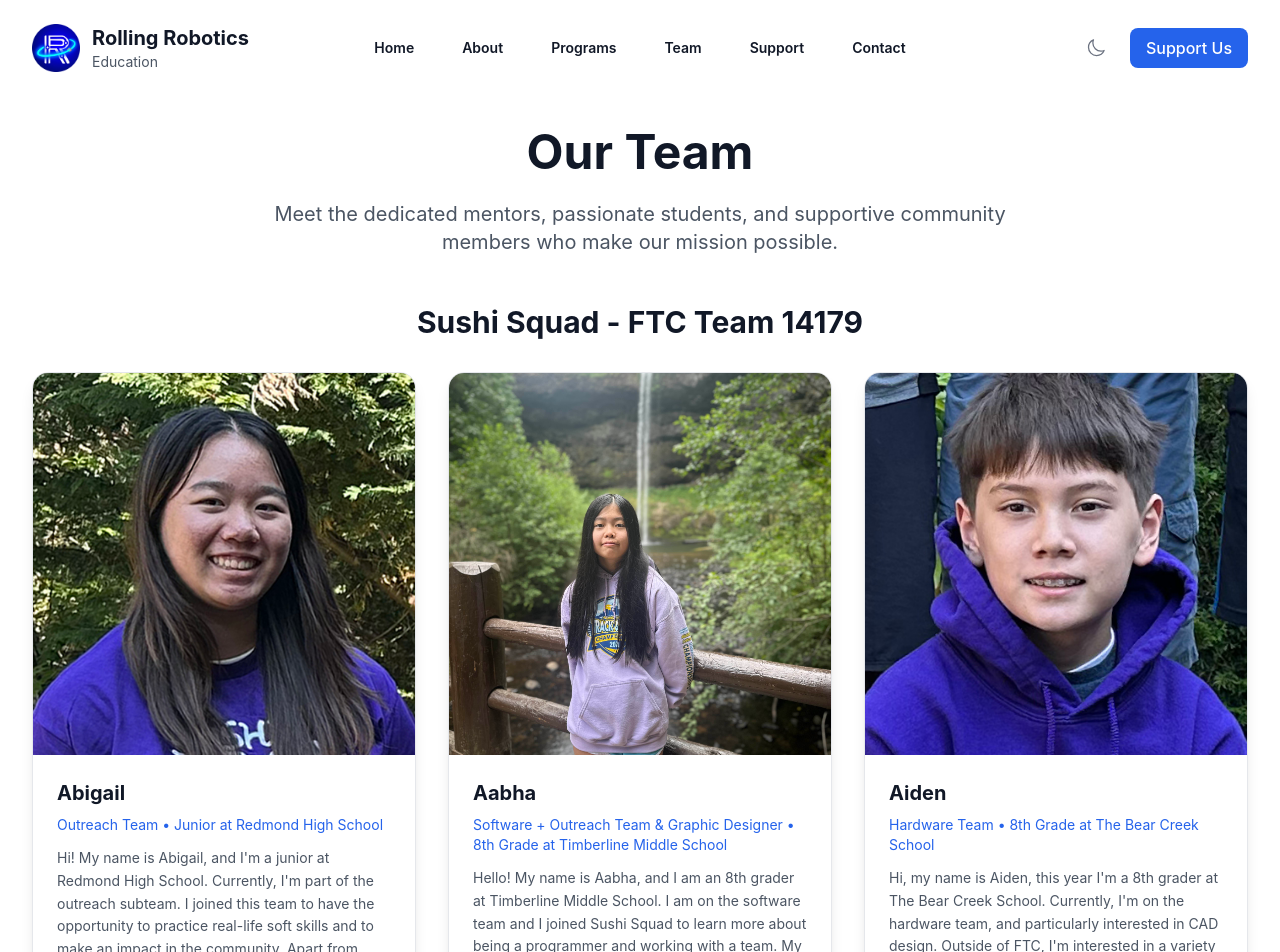
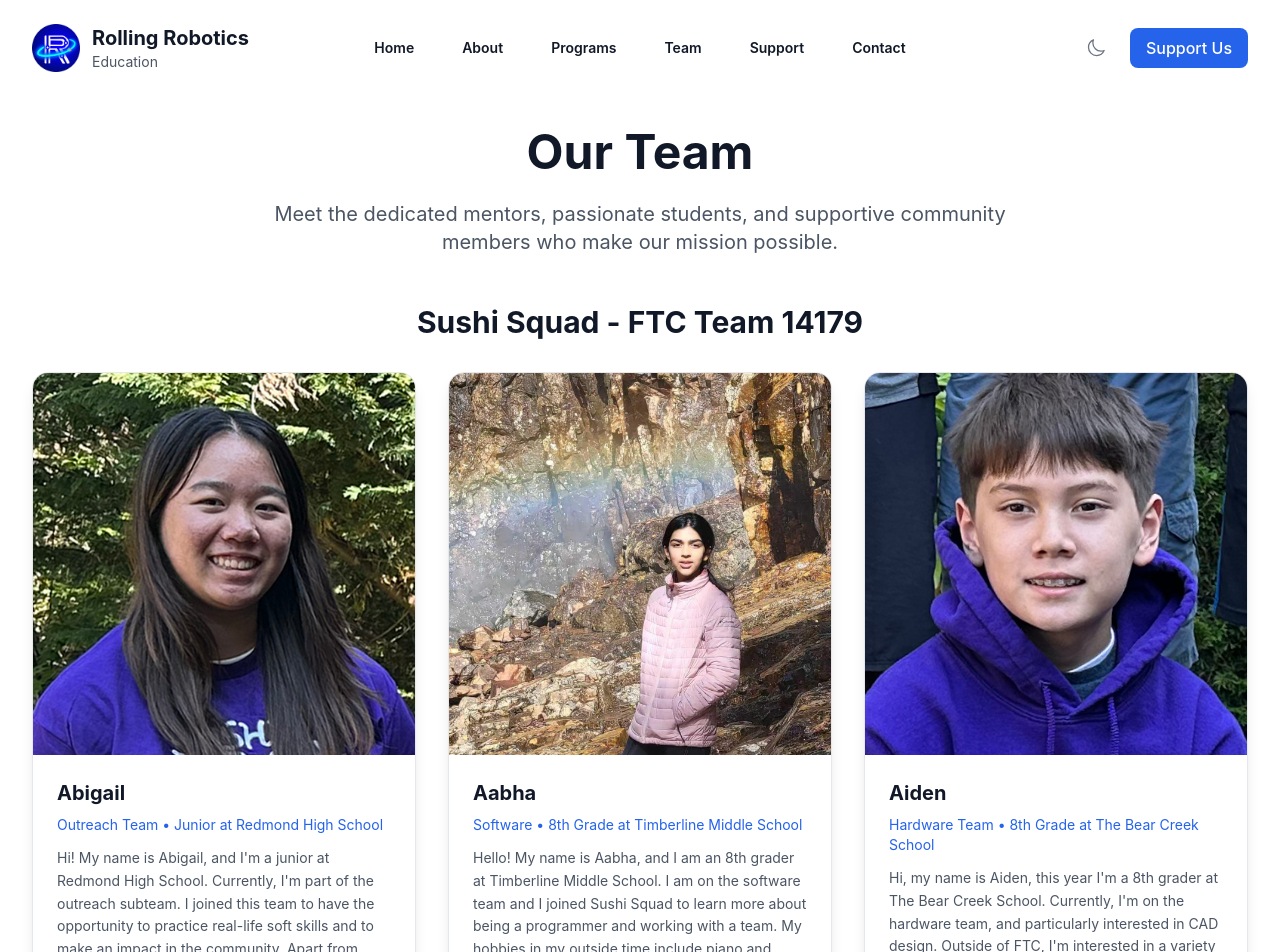
Before and after one commit to Rolling-Robotics-Education/rollingrobotics, a Next.js app: page /team in a window 1280 px wide. Shown: the top 952 px of the page. Built offline with nearby package versions, Linux system fonts and the light colour scheme.

Commit message:
added aabha

```diff
--- a/src/app/team/page.tsx
+++ b/src/app/team/page.tsx
@@ -47,7 +47,7 @@ export default function TeamPage() {
             <div className="bg-white dark:bg-gray-800 rounded-2xl shadow-lg border border-gray-200 dark:border-gray-700 overflow-hidden hover:shadow-xl transition-shadow duration-300">
               <div className="aspect-square overflow-hidden relative">
                 <Image
-                  src="/images/sushi/emma.jpg"
+                  src="/images/sushi/aabha.jpg"
                   alt="Aabha"
                   fill
                   className="object-cover hover:scale-105 transition-transform duration-300"
@@ -55,7 +55,7 @@ export default function TeamPage() {
               </div>
               <div className="p-6">
                 <h3 className="text-xl font-bold text-gray-900 dark:text-white mb-2">Aabha</h3>
-                <p className="text-sm text-primary-600 dark:text-primary-400 mb-3">Software + Outreach Team & Graphic Designer • 8th Grade at Timberline Middle School</p>
+                <p className="text-sm text-primary-600 dark:text-primary-400 mb-3">Software • 8th Grade at Timberline Middle School</p>
                 <p className="text-gray-600 dark:text-gray-300 text-sm leading-relaxed">
                    Hello! My name is Aabha, and I am an 8th grader at Timberline Middle School. I am on the software team and I joined Sushi Squad to learn more about being a programmer and working with a team. My hobbies in my outside time include piano and reading.
                 </p>
```
Also changed, not shown: public/images/sushi/aabha.jpg (added).
